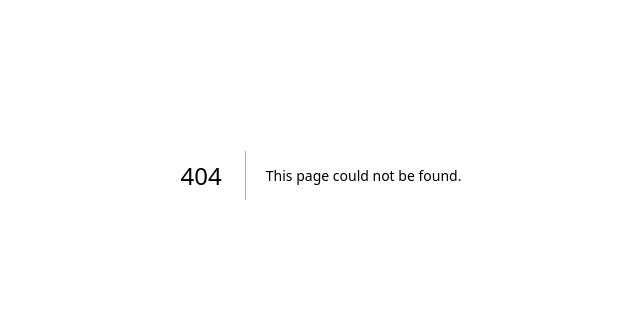
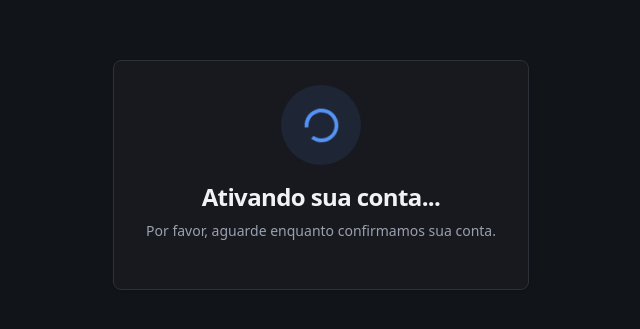
Before and after one commit to jorgerenan94-web/e-shopping, a Next.js app: page /active-user in a window 1280 px wide. Before the commit this address had no page. Shown: the part 225-554 px from the top of the page, without its empty margins (319-959 px from the left). Built offline with nearby package versions, Linux system fonts and the light colour scheme.

Commit message:
Implementação da pagina de ativação de conta de usuário

```diff
--- /dev/null
+++ b/src/pages/active-user/index.tsx
@@ -0,0 +1,110 @@
+import { Button } from "@/components/ui/button";
+import { Card, CardContent, CardDescription, CardHeader, CardTitle } from "@/components/ui/card";
+import requestApi from "@/helpers/requestApi";
+import cn  from "@/lib/utils";
+import Link from "next/link";
+import { useRouter } from "next/router";
+import { useEffect, useState } from "react";
+import { CiCircleCheck } from "react-icons/ci";
+import { FiXCircle } from "react-icons/fi";
+import { RiLoader4Line } from "react-icons/ri";
+
+export default function ActiveUser() {
+    const [status, setStatus] = useState("loading")
+    const router = useRouter()
+    const { token } = router.query
+
+    useEffect(() => {
+        if(!token) return;
+
+        async function activeUser(){
+            try {
+                setStatus("loading")
+
+                const response = await requestApi({
+                    url: "/active-user",
+                    method: "POST",
+                    data: {
+                        token
+                    }
+                })
+
+                setStatus("success")
+            } catch (error) {
+                setStatus("error")
+            }
+        }
+
+        activeUser()
+    }, [token])
+
+    return (
+        <div className="min-h-screen bg-[#111418] flex items-center justify-center overflow-hidden relative">
+            <div className="relative z-10 w-full max-w-md px-4">
+                <Card className="backdrop-blur-sm">
+                    <CardHeader className="mx-auto space-y-2">
+                        <div className="mx-auto mb-4">
+                            <div className={
+                                cn(
+                                    "w-20 h-20 rounded-full flex items-center justify-center text-[45px]",
+                                    status === "loading" && "bg-[#5593f7]/10 text-[#5593f7]",
+                                    status === "success" && "bg-green-500/10 text-green-500",
+                                    status === "error" && "bg-red-500/10 text-red-500"
+                                )
+                            }>
+                                {status === "loading" && (
+                                    <RiLoader4Line className="animate-spin"/>
+                                )}
+
+                                {status === "success" && (
+                                    <CiCircleCheck />
+                                )}
+
+                                {status === "error" && (
+                                    <FiXCircle />
+                                )}
+                            </div>
+                        </div>
+
+                        <CardTitle className="text-2xl font-bold text-center">
+                            {status === "loading" && "Ativando sua conta..."}
+                            {status === "success" && "Conta ativada!"}
+                            {status === "error" && "Erro na ativação"}
+                        </CardTitle>
+
+                        <CardDescription className="text-gray-400 text-center">
+                            {status === "loading" && "Por favor, aguarde enquanto confirmamos sua conta."}
+                            {status === "success" && "Sua conta foi ativada com sucesso. Agora você pode fazer login."}
+                            {status === "error" && "O link de ativação é inválido ou expirou. Por favor, solicite um novo link."}
+                        </CardDescription>
+                    </CardHeader>
+
+                    <CardContent className="space-y-4">
+                        {status === "success" && (
+                            <Button className="w-full bg-[#5593f7]" asChild>
+                                <Link href="/login">
+                                    Ir para o Login
+                                </Link>
+                            </Button>
+                        )}
+
+                        {status === "error" && (
+                            <div className="space-y-3">
+                                <Button asChild variant="outline" className="w-full">
+                                    <Link href="/register">
+                                        Criar nova conta
+                                    </Link>
+                                </Button>
+                                <Button asChild variant="ghost" className="w-full">
+                                    <Link href="/login">
+                                        Gerar novo link
+                                    </Link>
+                                </Button>
+                            </div>
+                        )}
+                    </CardContent>
+                </Card>
+            </div>
+        </div>
+    )
+}
```
